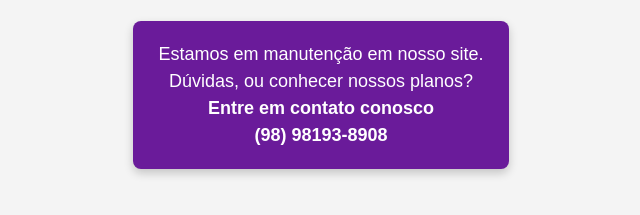
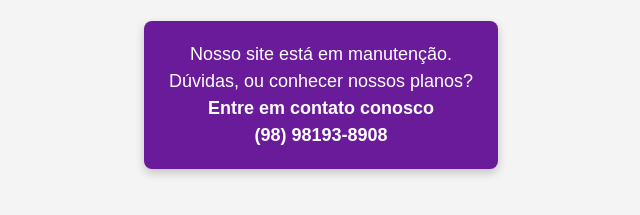
Before and after one commit to nocconectfy-sudo/Site-Conect, a plain HTML site: page index.html in a window 1280 px wide. Shown: the part 353-568 px from the top of the page, without its empty margins (319-959 px from the left). Drawn offline with Linux system fonts and the light colour scheme.

Commit message:
Update index.html
Alteração de texto de "estamos em manutenção em nosso site para "Nosso site está em manutenção"

```diff
--- a/index.html
+++ b/index.html
@@ -58,7 +58,7 @@
 
         <div class="message-box">
             <p>
-                Estamos em manutenção em nosso site.<br>
+                Nosso site está em manutenção.<br>
                 Dúvidas, ou conhecer nossos planos?
             </p>
             <p class="phone">
```
